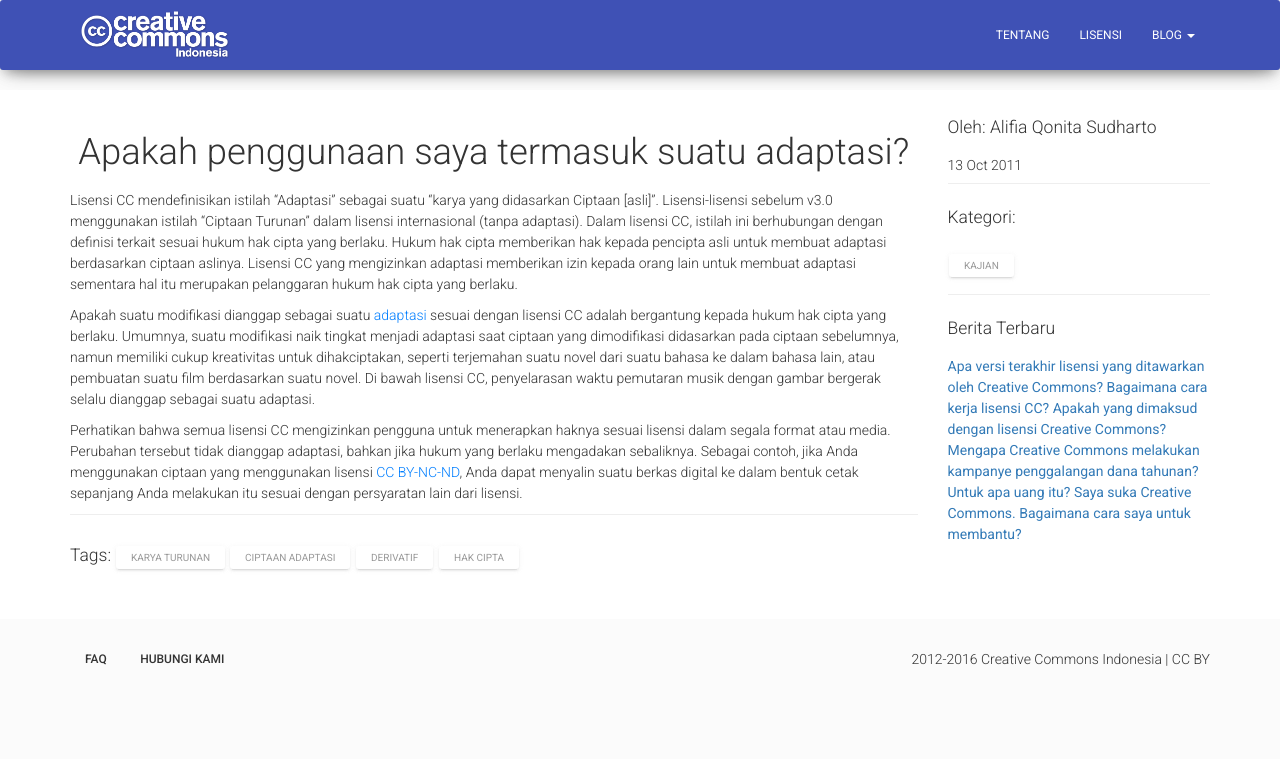
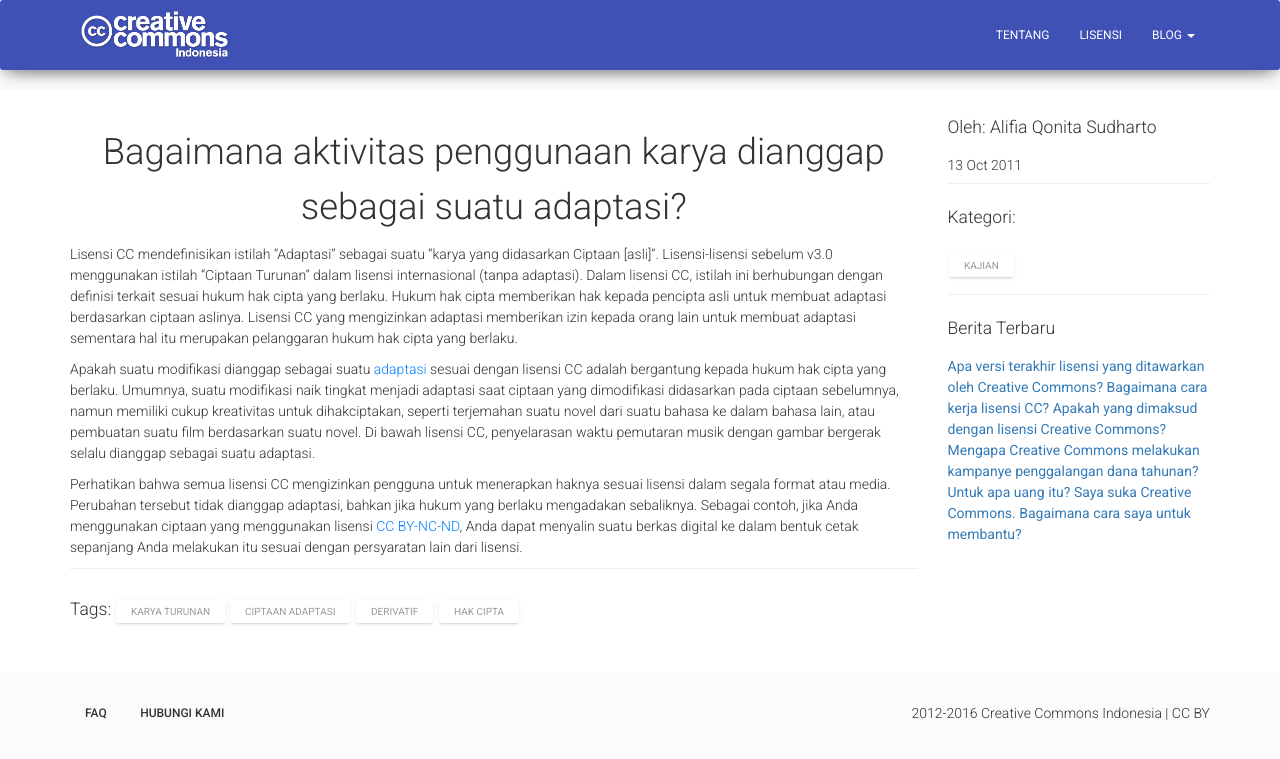
Before and after one commit to RioSatria/CCID, a Jekyll site: the page built from _posts/2011-10-13-apakah-penggunaan-saya-termasuk-suatu-adaptasi.markdown, in a window 1280 px wide. Shown: the top 759 px of the page. Built offline with Jekyll 4.4.1, drawn with Linux system fonts in a browser that asks for light colours; nearby versions of some CDN libraries; our own code applies the rules of GitHub Pages for plain Markdown files.

Commit message:
Updated Apakah Penggunaan Saya Termasuk Suatu Adaptasi

```diff
--- a/_posts/2011-10-13-apakah-penggunaan-saya-termasuk-suatu-adaptasi.markdown
+++ b/_posts/2011-10-13-apakah-penggunaan-saya-termasuk-suatu-adaptasi.markdown
@@ -1,5 +1,5 @@
 ---
-title: Apakah penggunaan saya termasuk suatu adaptasi?
+title: Bagaimana aktivitas penggunaan karya dianggap sebagai suatu adaptasi?
 date: 2011-10-13 16:53:00 +07:00
 categories:
 - Kajian
```
